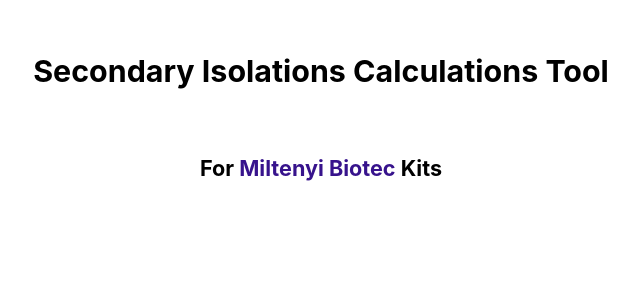
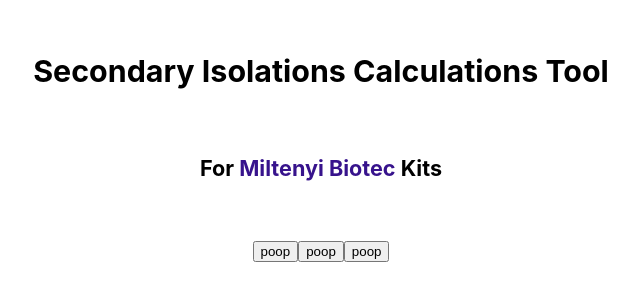
Before and after one commit to chutim/secondary-isolations, a React (Create React App) app: page / in a window 1280 px wide. Shown: the top 300 px of the page, without its empty margins (319-959 px from the left). Built offline with nearby package versions, Linux system fonts and the light colour scheme.

Commit message:
added react-router

```diff
--- a/package.json
+++ b/package.json
@@ -8,6 +8,7 @@
     "@testing-library/user-event": "^7.2.1",
     "react": "^16.13.1",
     "react-dom": "^16.13.1",
+    "react-router-dom": "^5.1.2",
     "react-scripts": "3.4.1"
   },
   "scripts": {
--- a/src/App.js
+++ b/src/App.js
@@ -1,27 +1,29 @@
-import React from "react";
-import logo from "./logo.svg";
+import React, { Component } from "react";
+import { BrowserRouter as Router, Switch, Route, Link } from "react-router-dom";
+// import logo from "./logo.svg";
+import Home from "./Home.js";
+import Kits from "./Kits.js";
+import Chart from "./Chart.js";
 import "./App.css";
 
-function App() {
-  return (
-    <div className="home">
-      <header className="home-header">
-        <h3>Secondary Isolations Calculations Tool</h3>
-        <h5>
-          For{" "}
-          <a
-            className="miltenyi-link"
-            href="https://www.miltenyibiotec.com/US-en/"
-            target="_blank"
-            rel="noopener noreferrer"
-          >
-            Miltenyi Biotec
-          </a>{" "}
-          Kits
-        </h5>
-      </header>
-    </div>
-  );
+class App extends Component {
+  render() {
+    return (
+      <Router>
+        <Switch>
+          <Route path="/kits">
+            <Kits />
+          </Route>
+          <Route path="/chart">
+            <Chart />
+          </Route>
+          <Route exact path="/">
+            <Home />
+          </Route>
+        </Switch>
+      </Router>
+    );
+  }
 }
 
 export default App;
--- /dev/null
+++ b/src/Chart.js
@@ -0,0 +1,8 @@
+import React, { Component } from "react";
+
+class Chart extends Component {
+  render() {
+    return <div>chart</div>;
+  }
+}
+export default Chart;
--- /dev/null
+++ b/src/Home.js
@@ -0,0 +1,32 @@
+import React, { Component } from "react";
+
+class Home extends Component {
+  render() {
+    return (
+      <div className="home">
+        <header className="home-header">
+          <h3>Secondary Isolations Calculations Tool</h3>
+          <h5>
+            For{" "}
+            <a
+              className="miltenyi-link"
+              href="https://www.miltenyibiotec.com/US-en/"
+              target="_blank"
+              rel="noopener noreferrer"
+            >
+              Miltenyi Biotec
+            </a>{" "}
+            Kits
+          </h5>
+        </header>
+        <div className="home-section-species-buttons">
+          <button>poop</button>
+          <button>poop</button>
+          <button>poop</button>
+        </div>
+      </div>
+    );
+  }
+}
+
+export default Home;
--- /dev/null
+++ b/src/Kits.js
@@ -0,0 +1,8 @@
+import React, { Component } from "react";
+
+class Kits extends Component {
+  render() {
+    return <div>kits</div>;
+  }
+}
+export default Kits;
```
Also changed, not shown: 1 other file (tests, documents, lock files or other folders).
